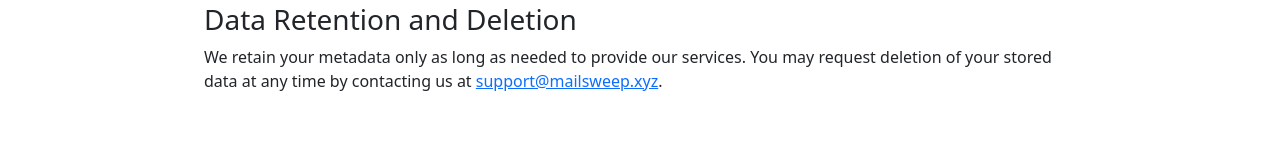
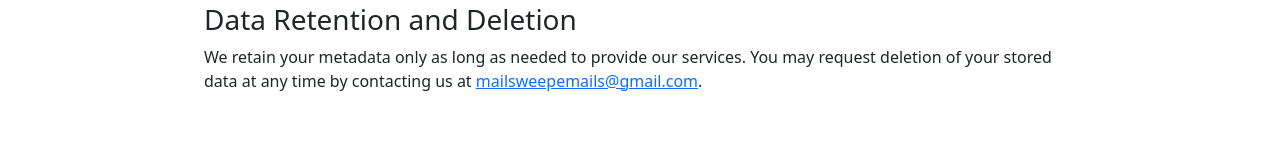
Before and after one commit to AustinBao/mailsweep, a React (Vite) app in the folder frontend/: page /privacy in a window 1280 px wide. Shown: the part 898-1043 px from the top of the page. Built offline with nearby package versions, Linux system fonts and the light colour scheme.

Commit message:
updated email

```diff
--- a/frontend/src/PrivacyPolicy.jsx
+++ b/frontend/src/PrivacyPolicy.jsx
@@ -44,7 +44,7 @@ const PrivacyPolicy = () => {
           <h3 className="mt-5">Data Retention and Deletion</h3>
           <p>
             We retain your metadata only as long as needed to provide our services. You may request deletion of your stored data
-            at any time by contacting us at <a href="mailto:support@mailsweep.xyz">support@mailsweep.xyz</a>.
+            at any time by contacting us at <a href="mailto:mailsweepemails@gmail.com">mailsweepemails@gmail.com</a>.
           </p>
 
           <h3 className="mt-5">Third-Party Services</h3>
```
